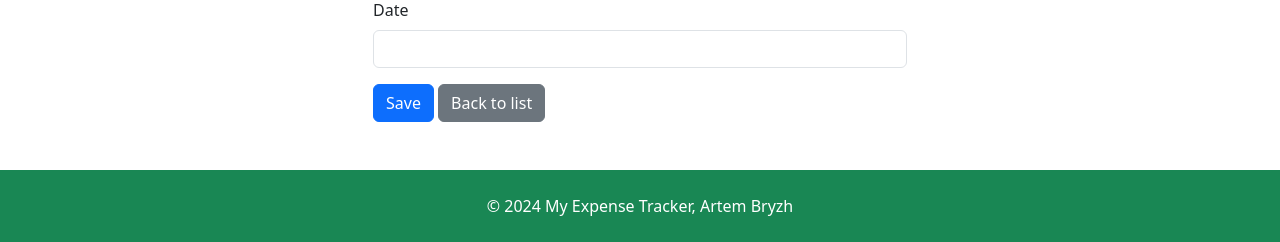
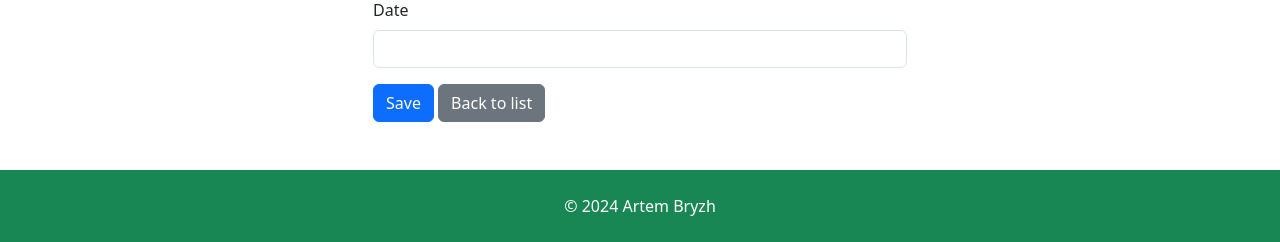
Before and after one commit to pagaslav/feodosia-flat, a Django app: page /add/ in a window 1280 px wide. Shown: the part 790-1032 px from the top of the page. Run offline with Django 5.2, Linux system fonts and the light colour scheme; a user stored in the database is signed in; data comes from the database, SQL or seed files in the repository; data that the repository does not hold is empty.

Commit message:
Update footer

```diff
--- a/templates/base.html
+++ b/templates/base.html
@@ -11,7 +11,7 @@
 
     <style>
         .active-nav-link {
-            color: orange !important; /* Измените на нужный вам цвет */
+            color: orange !important; /* Цвет активного пункта меню */
         }
 
         .nav-link, .btn-link.nav-link {
@@ -27,6 +27,12 @@
 
         .btn-light.nav-link {
             color: white;
+        }
+
+        /* Ховер-эффект для ссылки в футере */
+        #footer-link:hover {
+            color: orange !important; /* Оранжевый цвет при наведении */
+            text-decoration: underline; /* Подчеркнуть текст при наведении */
         }
     </style>
 </head>
@@ -61,7 +67,10 @@
     </div>
 
     <footer class="bg-success text-white mt-5 p-4 text-center">
-        &copy; 2024 My Expense Tracker, Artem Bryzh
+        &copy; 2024
+        <a id="footer-link" href="https://www.linkedin.com/in/artem-bryzh-43109a176/" class="text-white" target="_blank" style="text-decoration: none;">
+            Artem Bryzh
+        </a>
     </footer>
 
     <!-- jQuery -->
```
